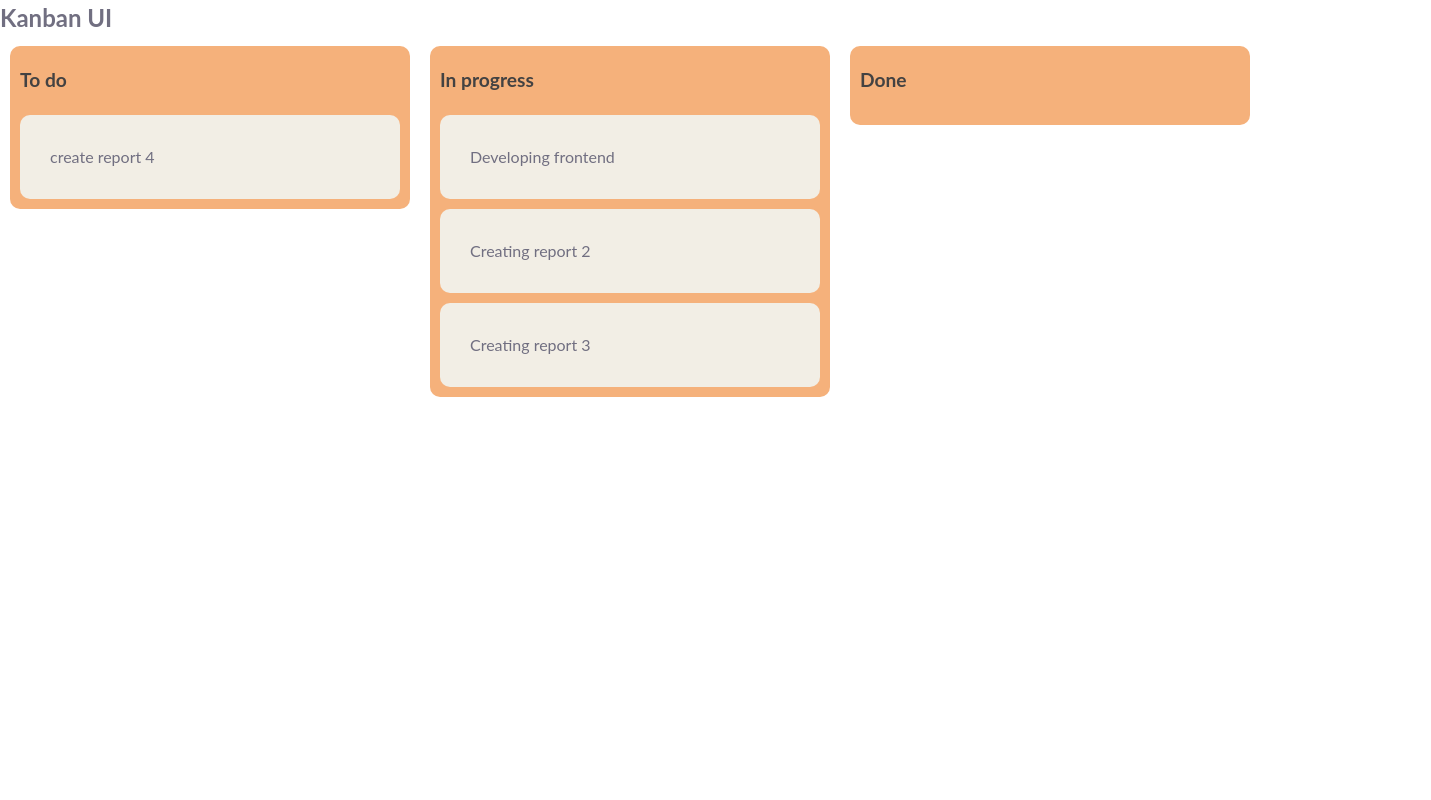
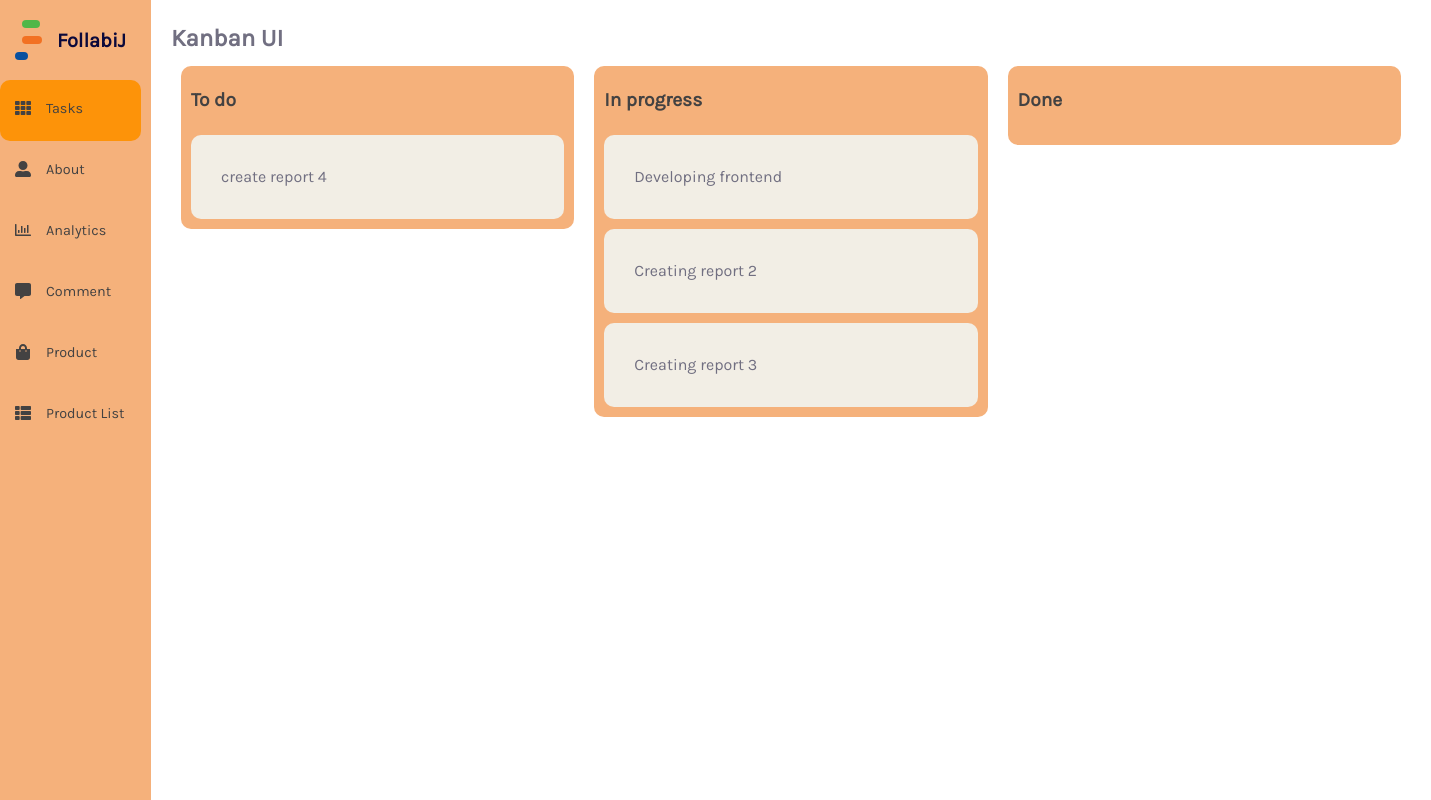
Before and after one commit to giangnvthe/Giang_FE, a React (Create React App) app: page /task in a window 1280 px wide. Shown: the whole page, 1431 px wide, since content can reach past the window. Built offline with nearby package versions, Linux system fonts and the light colour scheme.

Commit message:
Update Sidebar

```diff
--- a/package.json
+++ b/package.json
@@ -11,11 +11,13 @@
     "react": "^18.2.0",
     "react-beautiful-dnd": "^13.1.1",
     "react-dom": "^18.2.0",
+    "react-icons": "^4.7.1",
     "react-router": "^6.8.0",
-    "react-router-dom": "^5.2.0",
+    "react-router-dom": "^5.3.4",
     "react-scripts": "5.0.1",
     "react-scroll": "^1.8.9",
     "react-slick": "^0.29.0",
+    "sass": "^1.58.0",
     "styled-components": "^5.3.6",
     "uuid": "^9.0.0",
     "web-vitals": "^2.1.4"
--- a/src/App.js
+++ b/src/App.js
@@ -21,7 +21,7 @@ export default function App() {
       <Router>
         <Switch>
 
-          {/* Login */}
+          {/* Task */}
           <Route path="/task">
             <TaskManagement />
           </Route>
--- /dev/null
+++ b/src/components/Font/Font.jsx
@@ -0,0 +1,16 @@
+import React from 'react';
+
+const Font = () => {
+  return (
+    <style>
+      {`
+        @import url('https://fonts.googleapis.com/css2?family=Karla&display=swap');
+        * {
+          font-family: 'Karla', sans-serif;
+        }
+      `}
+    </style>
+  );
+};
+
+export default Font;
--- a/src/components/Nav/AuthenNavbar.jsx
+++ b/src/components/Nav/AuthenNavbar.jsx
@@ -4,9 +4,8 @@ import { Link as RouterLink } from "react-router-dom";
 import { Link as ScrollLink } from "react-scroll";
 
 // Components
-import Sidebar from "../Nav/Sidebar";
+import Sidebar from "./MobileSideBar";
 import Backdrop from "../Elements/Backdrop";
-import FullButton from "../Buttons/FullButton";
 // Assets
 import LogoIcon from "../../assets/svg/Logo";
 import BurgerIcon from "../../assets/svg/BurgerIcon";
--- /dev/null
+++ b/src/components/Nav/MobileSideBar.jsx
@@ -0,0 +1,155 @@
+import React from "react";
+import styled from "styled-components";
+import { Link } from "react-scroll";
+import { Link as RouterLink } from "react-router-dom";
+// Assets
+import CloseIcon from "../../assets/svg/CloseIcon";
+import LogoIcon from "../../assets/svg/Logo";
+
+export default function Sidebar({ sidebarOpen, toggleSidebar }) {
+  return (
+    <Wrapper className="animate darkBg" sidebarOpen={sidebarOpen}>
+      <SidebarHeader className="flexSpaceCenter">
+        <div className="flexNullCenter">
+          <LogoIcon />
+          <h1 className="whiteColor font20" style={{ marginLeft: "15px" }}>
+            fanatic
+          </h1>
+        </div>
+        <CloseBtn onClick={() => toggleSidebar(!sidebarOpen)} className="animate pointer">
+          <CloseIcon />
+        </CloseBtn>
+      </SidebarHeader>
+
+      <UlStyle className="flexNullCenter flexColumn">
+        <li className="semiBold font15 pointer">
+          <Link
+            onClick={() => toggleSidebar(!sidebarOpen)}
+            activeClass="active"
+            className="whiteColor"
+            style={{ padding: "10px 15px" }}
+            to="home"
+            spy={true}
+            smooth={true}
+            offset={-60}
+          >
+            Home
+          </Link>
+        </li>
+        <li className="semiBold font15 pointer">
+          <Link
+            onClick={() => toggleSidebar(!sidebarOpen)}
+            activeClass="active"
+            className="whiteColor"
+            style={{ padding: "10px 15px" }}
+            to="services"
+            spy={true}
+            smooth={true}
+            offset={-60}
+          >
+            Services
+          </Link>
+        </li>
+        <li className="semiBold font15 pointer">
+          <Link
+            onClick={() => toggleSidebar(!sidebarOpen)}
+            activeClass="active"
+            className="whiteColor"
+            style={{ padding: "10px 15px" }}
+            to="projects"
+            spy={true}
+            smooth={true}
+            offset={-60}
+          >
+            Projects
+          </Link>
+        </li>
+        <li className="semiBold font15 pointer">
+          <Link
+            onClick={() => toggleSidebar(!sidebarOpen)}
+            activeClass="active"
+            className="whiteColor"
+            style={{ padding: "10px 15px" }}
+            to="blog"
+            spy={true}
+            smooth={true}
+            offset={-60}
+          >
+            Blog
+          </Link>
+        </li>
+        <li className="semiBold font15 pointer">
+          <Link
+            onClick={() => toggleSidebar(!sidebarOpen)}
+            activeClass="active"
+            className="whiteColor"
+            style={{ padding: "10px 15px" }}
+            to="pricing"
+            spy={true}
+            smooth={true}
+            offset={-60}
+          >
+            Pricing
+          </Link>
+        </li>
+        <li className="semiBold font15 pointer">
+          <Link
+            onClick={() => toggleSidebar(!sidebarOpen)}
+            activeClass="active"
+            className="whiteColor"
+            style={{ padding: "10px 15px" }}
+            to="contact"
+            spy={true}
+            smooth={true}
+            offset={-60}
+          >
+            Contact
+          </Link>
+        </li>
+
+        <li className="semiBold font15 pointer">
+          <RouterLink
+            onClick={() => toggleSidebar(!sidebarOpen)}
+            activeClass="active"
+            className="whiteColor"
+            style={{ padding: "10px 15px" }}
+            to="login"
+            spy={true}
+            smooth={true}
+            offset={-60}
+          >
+            Login
+          </RouterLink>
+        </li>
+      </UlStyle>
+    </Wrapper>
+  );
+}
+
+const Wrapper = styled.nav`
+  width: 400px;
+  height: 100vh;
+  position: fixed;
+  top: 0;
+  padding: 0 30px;
+  right: ${(props) => (props.sidebarOpen ? "0px" : "-400px")};
+  z-index: 9999;
+  @media (max-width: 400px) {
+    width: 100%;
+  }
+`;
+const SidebarHeader = styled.div`
+  padding: 20px 0;
+`;
+const CloseBtn = styled.button`
+  border: 0px;
+  outline: none;
+  background-color: transparent;
+  padding: 10px;
+`;
+const UlStyle = styled.ul`
+  padding: 40px;
+  li {
+    margin: 20px 0;
+  }
+`;
--- a/src/components/Nav/Sidebar.jsx
+++ b/src/components/Nav/Sidebar.jsx
@@ -1,155 +1,78 @@
-import React from "react";
-import styled from "styled-components";
-import { Link } from "react-scroll";
+import React, { useState } from 'react';
+import {
+    FaTh,
+    FaBars,
+    FaUserAlt,
+    FaRegChartBar,
+    FaCommentAlt,
+    FaShoppingBag,
+    FaThList
+} from "react-icons/fa";
+import { NavLink } from 'react-router-dom';
 import { Link as RouterLink } from "react-router-dom";
+import Font from '../Font/Font';
+
 // Assets
-import CloseIcon from "../../assets/svg/CloseIcon";
 import LogoIcon from "../../assets/svg/Logo";
 
-export default function Sidebar({ sidebarOpen, toggleSidebar }) {
-  return (
-    <Wrapper className="animate darkBg" sidebarOpen={sidebarOpen}>
-      <SidebarHeader className="flexSpaceCenter">
-        <div className="flexNullCenter">
-          <LogoIcon />
-          <h1 className="whiteColor font20" style={{ marginLeft: "15px" }}>
-            fanatic
-          </h1>
+const Sidebar = ({ children }) => {
+    const menuItem = [
+        {
+            path: "/task",
+            name: "Tasks",
+            icon: <FaTh />
+        },
+        {
+            path: "/about",
+            name: "About",
+            icon: <FaUserAlt />
+        },
+        {
+            path: "/analytics",
+            name: "Analytics",
+            icon: <FaRegChartBar />
+        },
+        {
+            path: "/comment",
+            name: "Comment",
+            icon: <FaCommentAlt />
+        },
+        {
+            path: "/product",
+            name: "Product",
+            icon: <FaShoppingBag />
+        },
+        {
+            path: "/productList",
+            name: "Product List",
+            icon: <FaThList />
+        }
+    ]
+    return (
+        <>     <Font />
+        <div className="sidebarContainer">
+            <div style={{ width: "250px" }} className="sidebar_sidebar">
+                <div className="sidebar_top_section">
+                    <RouterLink className="pointer flexNullCenter" to="/">
+                        <LogoIcon />
+                        <h1 style={{ marginLeft: "15px" }} className="font20 extraBold">
+                            FollabiJ
+                        </h1>
+                    </RouterLink>
+                </div>
+                {
+                    menuItem.map((item, index) => (
+                        <NavLink to={item.path} key={index} className="sidebar_link" activeClassName='sidebar_active'>
+                            <div className="sidebar_icon">{item.icon}</div>
+                            <div style={{ display:  "block"}} className="sidebar_link_text">{item.name}</div>
+                        </NavLink>
+                    ))
+                }
+            </div>
+            <main>{children}</main>
         </div>
-        <CloseBtn onClick={() => toggleSidebar(!sidebarOpen)} className="animate pointer">
-          <CloseIcon />
-        </CloseBtn>
-      </SidebarHeader>
+        </>
+    );
+};
 
-      <UlStyle className="flexNullCenter flexColumn">
-        <li className="semiBold font15 pointer">
-          <Link
-            onClick={() => toggleSidebar(!sidebarOpen)}
-            activeClass="active"
-            className="whiteColor"
-            style={{ padding: "10px 15px" }}
-            to="home"
-            spy={true}
-            smooth={true}
-            offset={-60}
-          >
-            Home
-          </Link>
-        </li>
-        <li className="semiBold font15 pointer">
-          <Link
-            onClick={() => toggleSidebar(!sidebarOpen)}
-            activeClass="active"
-            className="whiteColor"
-            style={{ padding: "10px 15px" }}
-            to="services"
-            spy={true}
-            smooth={true}
-            offset={-60}
-          >
-            Services
-          </Link>
-        </li>
-        <li className="semiBold font15 pointer">
-          <Link
-            onClick={() => toggleSidebar(!sidebarOpen)}
-            activeClass="active"
-            className="whiteColor"
-            style={{ padding: "10px 15px" }}
-            to="projects"
-            spy={true}
-            smooth={true}
-            offset={-60}
-          >
-            Projects
-          </Link>
-        </li>
-        <li className="semiBold font15 pointer">
-          <Link
-            onClick={() => toggleSidebar(!sidebarOpen)}
-            activeClass="active"
-            className="whiteColor"
-            style={{ padding: "10px 15px" }}
-            to="blog"
-            spy={true}
-            smooth={true}
-            offset={-60}
-          >
-            Blog
-          </Link>
-        </li>
-        <li className="semiBold font15 pointer">
-          <Link
-            onClick={() => toggleSidebar(!sidebarOpen)}
-            activeClass="active"
-            className="whiteColor"
-            style={{ padding: "10px 15px" }}
-            to="pricing"
-            spy={true}
-            smooth={true}
-            offset={-60}
-          >
-            Pricing
-          </Link>
-        </li>
-        <li className="semiBold font15 pointer">
-          <Link
-            onClick={() => toggleSidebar(!sidebarOpen)}
-            activeClass="active"
-            className="whiteColor"
-            style={{ padding: "10px 15px" }}
-            to="contact"
-            spy={true}
-            smooth={true}
-            offset={-60}
-          >
-            Contact
-          </Link>
-        </li>
-
-        <li className="semiBold font15 pointer">
-          <RouterLink
-            onClick={() => toggleSidebar(!sidebarOpen)}
-            activeClass="active"
-            className="whiteColor"
-            style={{ padding: "10px 15px" }}
-            to="login"
-            spy={true}
-            smooth={true}
-            offset={-60}
-          >
-            Login
-          </RouterLink>
-        </li>
-      </UlStyle>
-    </Wrapper>
-  );
-}
-
-const Wrapper = styled.nav`
-  width: 400px;
-  height: 100vh;
-  position: fixed;
-  top: 0;
-  padding: 0 30px;
-  right: ${(props) => (props.sidebarOpen ? "0px" : "-400px")};
-  z-index: 9999;
-  @media (max-width: 400px) {
-    width: 100%;
-  }
-`;
-const SidebarHeader = styled.div`
-  padding: 20px 0;
-`;
-const CloseBtn = styled.button`
-  border: 0px;
-  outline: none;
-  background-color: transparent;
-  padding: 10px;
-`;
-const UlStyle = styled.ul`
-  padding: 40px;
-  li {
-    margin: 20px 0;
-  }
-`;
+export default Sidebar;
--- a/src/components/Nav/TopNavbar.jsx
+++ b/src/components/Nav/TopNavbar.jsx
@@ -4,7 +4,7 @@ import { Link as RouterLink } from "react-router-dom";
 import { Link as ScrollLink } from "react-scroll";
 
 // Components
-import Sidebar from "../Nav/Sidebar";
+import Sidebar from "../Nav/MobileSideBar";
 import Backdrop from "../Elements/Backdrop";
 import FullButton from "../Buttons/FullButton";
 // Assets
--- a/src/screens/TaskManagement.jsx
+++ b/src/screens/TaskManagement.jsx
@@ -1,12 +1,25 @@
 import Kanban from "../components/Sections/Kanban";
-import Header from "../components/Sections/Header";
-import Footer from "../components/Sections/Footer";
+import Sidebar from "../components/Nav/Sidebar";
+import {
+  BrowserRouter as Router,
+  Switch,
+  Route,
+} from "react-router-dom";
+
+
+
 
 export default function TaskManagement() {
-    return (
-      <>
-        {/* <Header />  */}
-        <Kanban/>
-      </>
-    );
-  }
+  return (
+    <Router>
+      <Sidebar>
+        <Switch>
+         {/* Task */}
+         <Route path="/task">
+            <Kanban />
+          </Route>
+        </Switch>
+      </Sidebar>
+    </Router>
+  );
+}
--- a/src/style/index.css
+++ b/src/style/index.css
@@ -345,3 +345,55 @@ body {
     height: 100%;
   }
 }
+
+.sidebarContainer{
+  display:flex;
+}
+main{
+  width: 100%;
+  padding: 20px;
+}
+.sidebar_sidebar{
+  background: #F5B17B;
+  color: #fff;
+  min-height: 100vh;
+  width: 100px;
+  border-right: 10px solid #F5B17B;
+}
+.sidebar_top_section{
+  display: flex;
+  align-items:center;
+  padding:20px 15px;
+}
+.sidebar_bars{
+  display: flex;
+  font-size: 25px;
+  margin-left: 50px;
+}
+.sidebar_link{
+  display: flex;
+  color: #fff;
+  padding: 20px 15px;
+  gap: 15px;
+  border-radius: 10px;
+  transition: all 0.3s;
+}
+.sidebar_link:hover{
+  background:#fd9309;
+  color: #000;
+  transition: all 0.3s;
+}
+.sidebar_active{
+  background: #fd9309;
+  color: #000;
+}
+.sidebar_link_text{
+  font-size: 0.9rem;
+  color: #434242;
+}
+.sidebar_icon {
+  font-size: 1rem;
+  color: #434242;
+  font-weight: bold;
+  font-family: monospace;
+}
```
Also changed, not shown: 1 other file (tests, documents, lock files or other folders).
